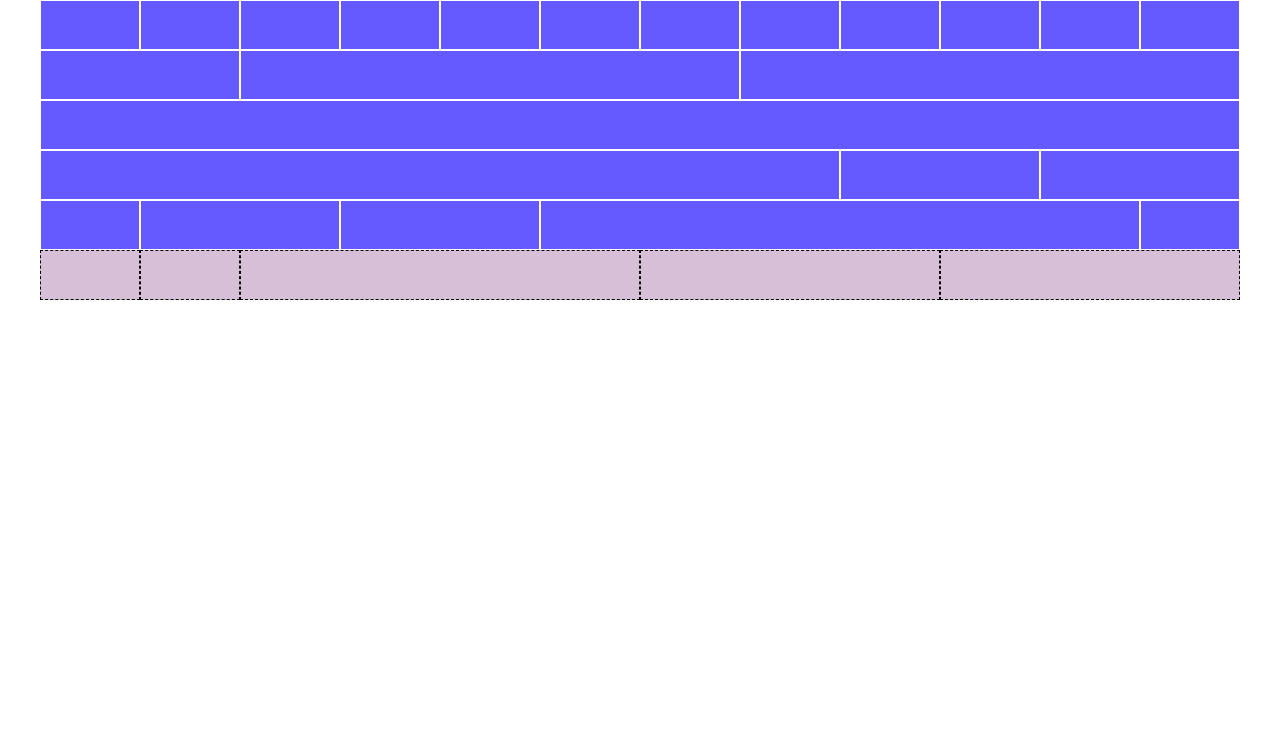
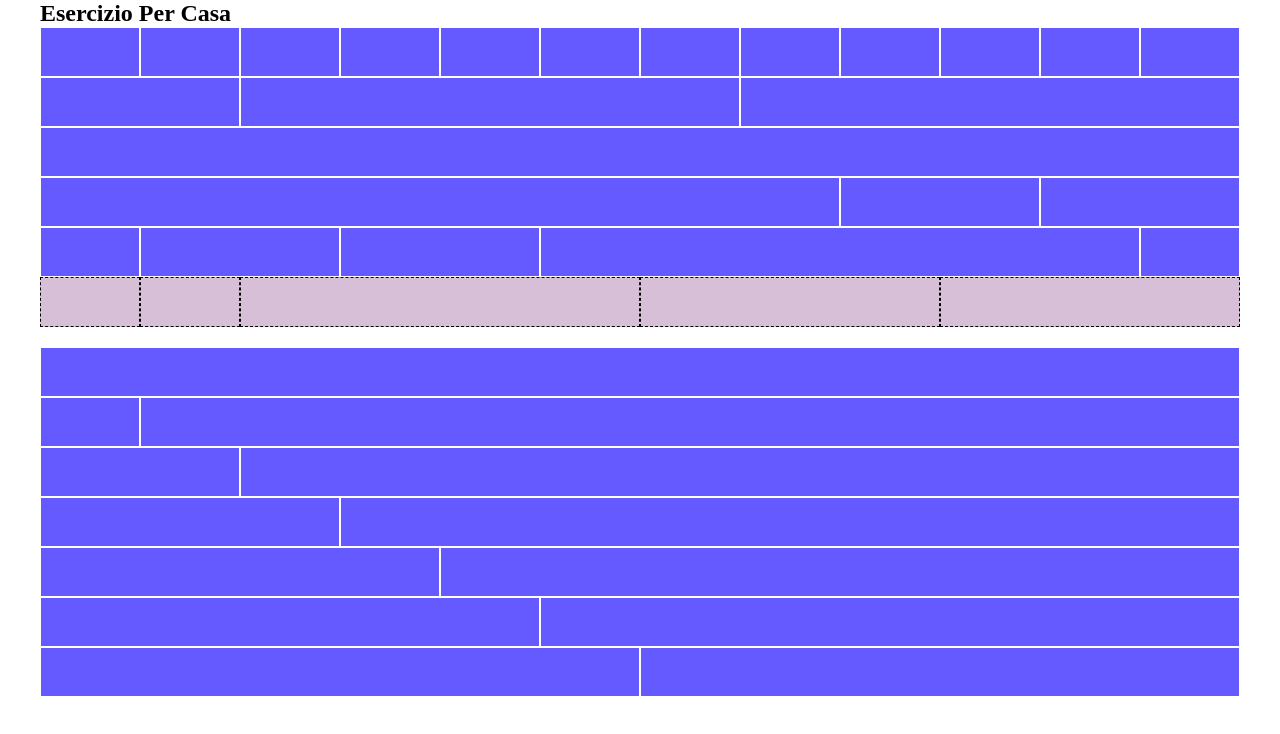
Before and after one commit to Corfaya/html-css-12bool, a plain HTML site: page index.html in a window 1280 px wide. Drawn offline with Linux system fonts and the light colour scheme.

Commit message:
[UPD] Second container with layout added

```diff
--- a/css/framework.css
+++ b/css/framework.css
@@ -98,7 +98,11 @@
 
 /* RESPONSIVENESS */
 @media screen and (min-width: 576px) {
-    .col {}
+    .col-sm {
+        flex-grow: 1;
+        flex-basis: 0;
+        max-width: 100%;
+    }
 
     .col-sm-1 {
         flex-basis: calc((100% / 12) * 1);
@@ -162,7 +166,11 @@
 }
 
 @media screen and (min-width: 768px) {
-    .col {}
+    .col-md {
+        flex-grow: 1;
+        flex-basis: 0;
+        max-width: 100%;
+    }
 
     .col-md-1 {
         flex-basis: calc((100% / 12) * 1);
@@ -226,7 +234,11 @@
 }
 
 @media screen and (min-width: 992px) {
-    .col {}
+    .col-lg {
+        flex-grow: 1;
+        flex-basis: 0;
+        max-width: 100%;
+    }
 
     .col-lg-1 {
         flex-basis: calc((100% / 12) * 1);
--- a/index.html
+++ b/index.html
@@ -9,7 +9,9 @@
 </head>
 
 <body>
+    <!-- FIRST CONTAINER -->
     <div class="container">
+        <h2>Esercizio Per Casa</h2>
         <!-- 1st -->
         <div class="row">
             <div class="col col-12 col-lg-1">
@@ -124,6 +126,72 @@
             </div>
         </div>
     </div>
+
+    <!-- SECOND CONTAINER -->
+    <div class="container">
+        <!-- 1st -->
+         <div class="row">
+            <div class="col col-12">
+                <div class="content"></div>
+            </div>
+         </div>
+         <!-- 2nd -->
+            <div class="row">
+               <div class="col col-12 col-lg-1">
+                   <div class="content"></div>
+               </div>
+               <div class="col col-12 col-lg-11">
+                   <div class="content"></div>
+               </div>
+            </div>
+        <!-- 3rd -->
+        <div class="row">
+            <div class="col col-12 col-lg-2">
+                <div class="content"></div>
+            </div>
+            <div class="col col-12 col-lg-10">
+                <div class="content"></div>
+            </div>
+         </div>
+        <!-- 4th -->
+        <div class="row">
+            <div class="col col-12 col-lg-3">
+                <div class="content"></div>
+            </div>
+            <div class="col col-12 col-lg-9">
+                <div class="content"></div>
+            </div>
+         </div>
+        <!-- 5th -->
+        <div class="row">
+            <div class="col col-12 col-lg-4">
+                <div class="content"></div>
+            </div>
+            <div class="col col-12 col-lg-8">
+                <div class="content"></div>
+            </div>
+         </div>
+        <!-- 6th -->
+        <div class="row">
+            <div class="col col-12 col-lg-5">
+                <div class="content"></div>
+            </div>
+            <div class="col col-12 col-lg-7">
+                <div class="content"></div>
+            </div>
+         </div>
+        <!-- 7th -->
+        <div class="row">
+            <div class="col col-12 col-lg-6">
+                <div class="content"></div>
+            </div>
+            <div class="col col-12 col-lg-6">
+                <div class="content"></div>
+            </div>
+         </div>
+    </div>
+
+    <!-- THIRD CONTAINER -->
 </body>
 
 </html>
```
